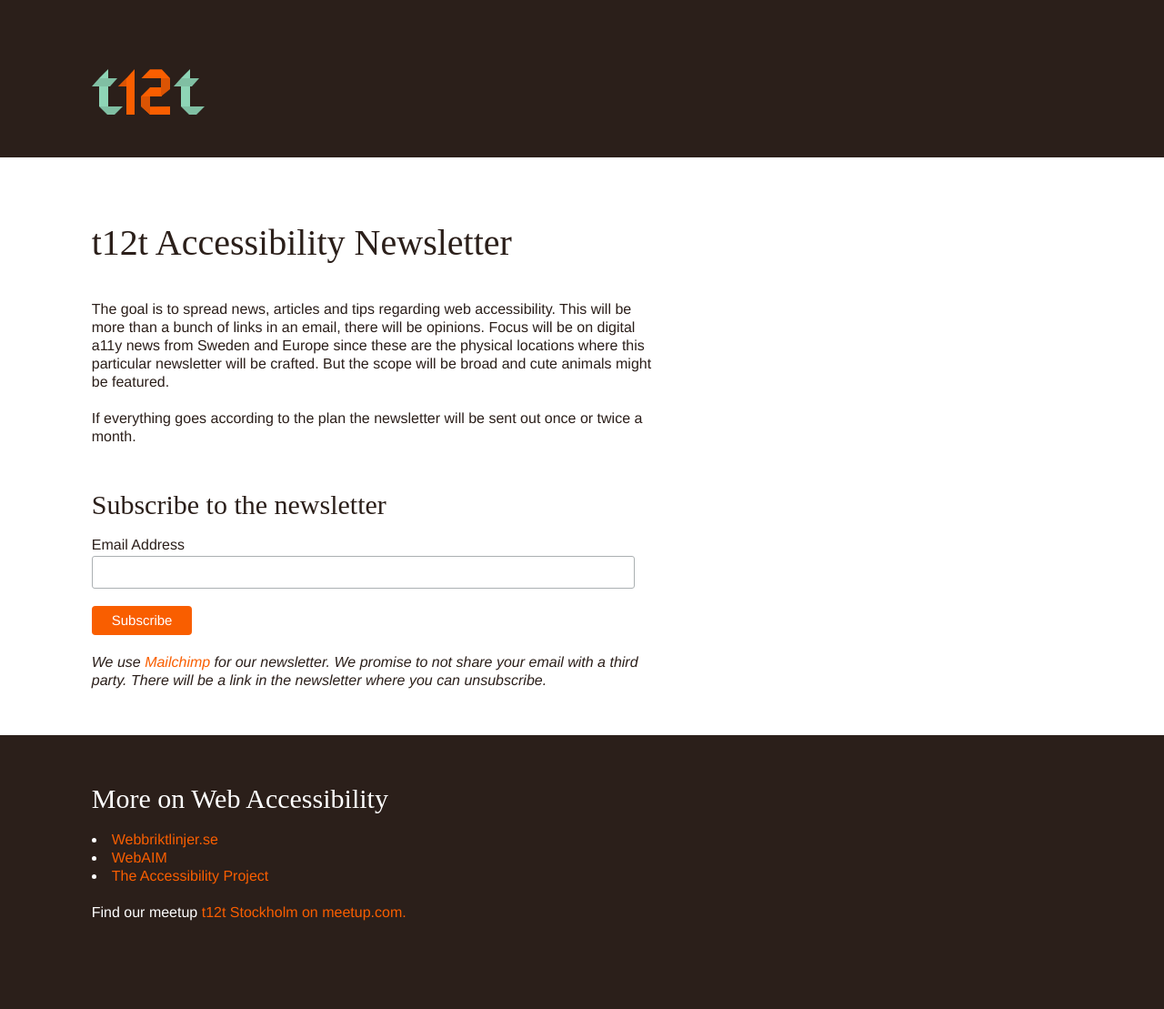
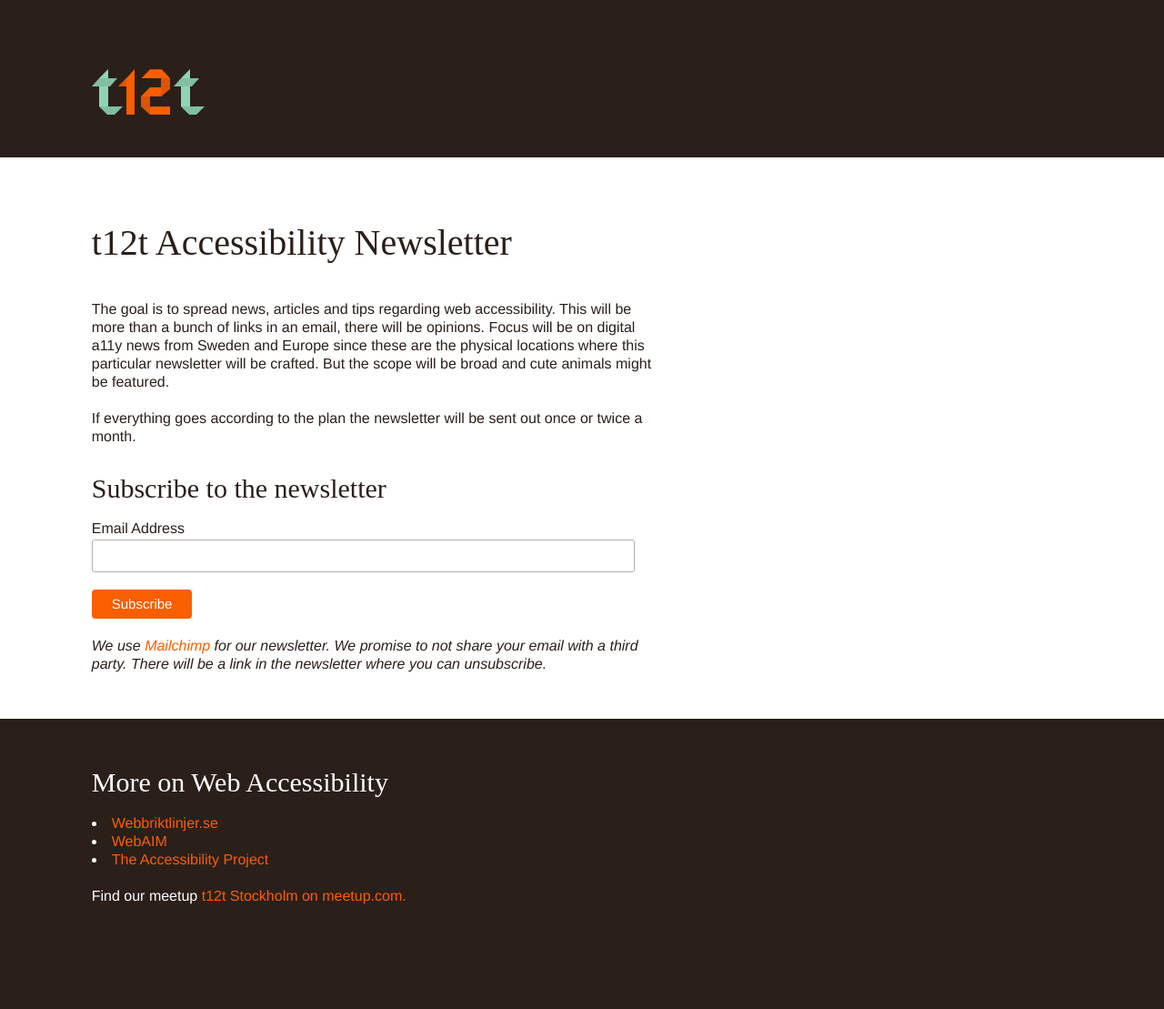
Before and after one commit to t12t/t12t.github.io, a Jekyll site: the page built from accessibility-newsletter/index.md, in a window 1280 px wide. Shown: the whole page at 91% size. Built offline with Jekyll 4.4.1, drawn with Linux system fonts in a browser that asks for light colours; some web fonts are replaced; comment, search, counter and statistics services are not loaded.

```diff
--- a/_includes/form.html
+++ b/_includes/form.html
@@ -1,7 +1,7 @@
-<!-- Begin MailChimp Signup Form -->
+<!-- Begin MailChimp Signup Form which should be WITHOUT CAPTCHA -->
 <div id="mc_embed_signup">
   <form action="//t12t.us14.list-manage.com/subscribe/post?u=23907132d7bd3ae259858b057&amp;id=b8c09bd7b1" method="post" id="mc-embedded-subscribe-form" name="mc-embedded-subscribe-form" class="validate" target="_blank" novalidate>
- <div id="mc_embed_signup_scroll">
+    <fieldset id="mc_embed_signup_scroll">
   	  <legend>Subscribe to the newsletter</legend>
       <div class="mc-field-group">
       	<label for="mce-EMAIL">Email Address </label>
--- a/css/_newsletter.scss
+++ b/css/_newsletter.scss
@@ -9,6 +9,12 @@
     position: relative;
     text-align: left;
     padding: 10px 0 10px 0;
+}
+
+#mc_embed_signup_scroll {
+    border: 0;
+    padding: 0;
+    margin: 0;
 }
 
 #mc_embed_signup h2 {
```
Also changed, not shown: other parts of _includes/form.html (+1 -2 lines). Lines whose indentation alone changed are shown as unchanged.
